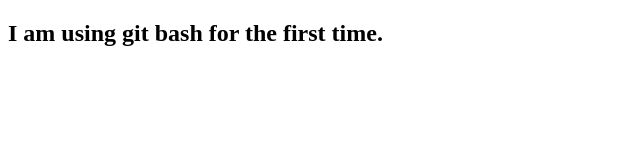
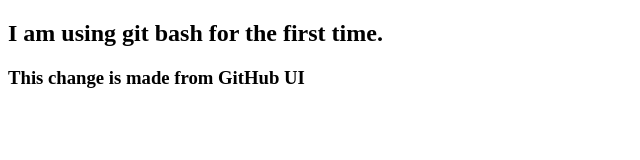
Before and after one commit to Ujwalagondane/git-bash, a plain HTML site: page index.html in a window 1280 px wide. Shown: the whole page, without its empty margins (0-640 px from the left). Drawn offline with Linux system fonts and the light colour scheme.

Commit message:
Updated index.html from GitHub UI

```diff
--- a/index.html
+++ b/index.html
@@ -5,5 +5,7 @@
 </head>
 <body>
    <h2>I am using git bash for the first time.</h2>
+
+   <h3>This change is made from GitHub UI</h3>
 </body>
 </html>
```
